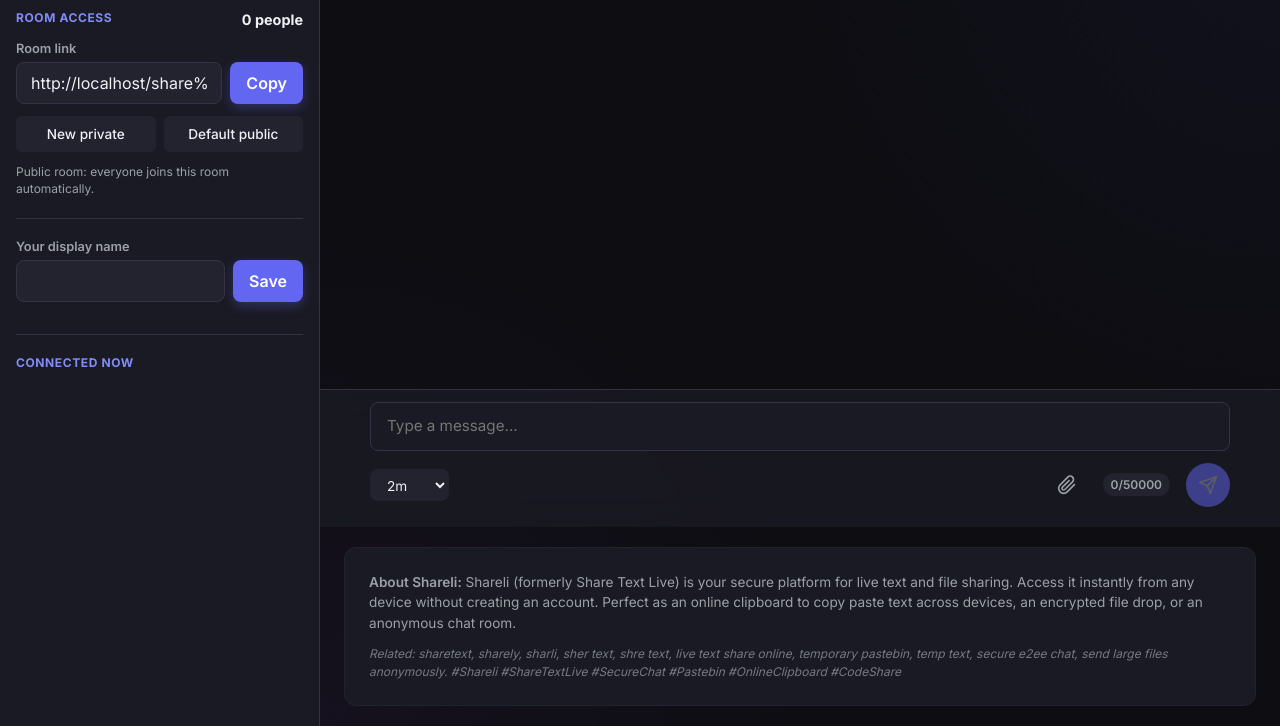
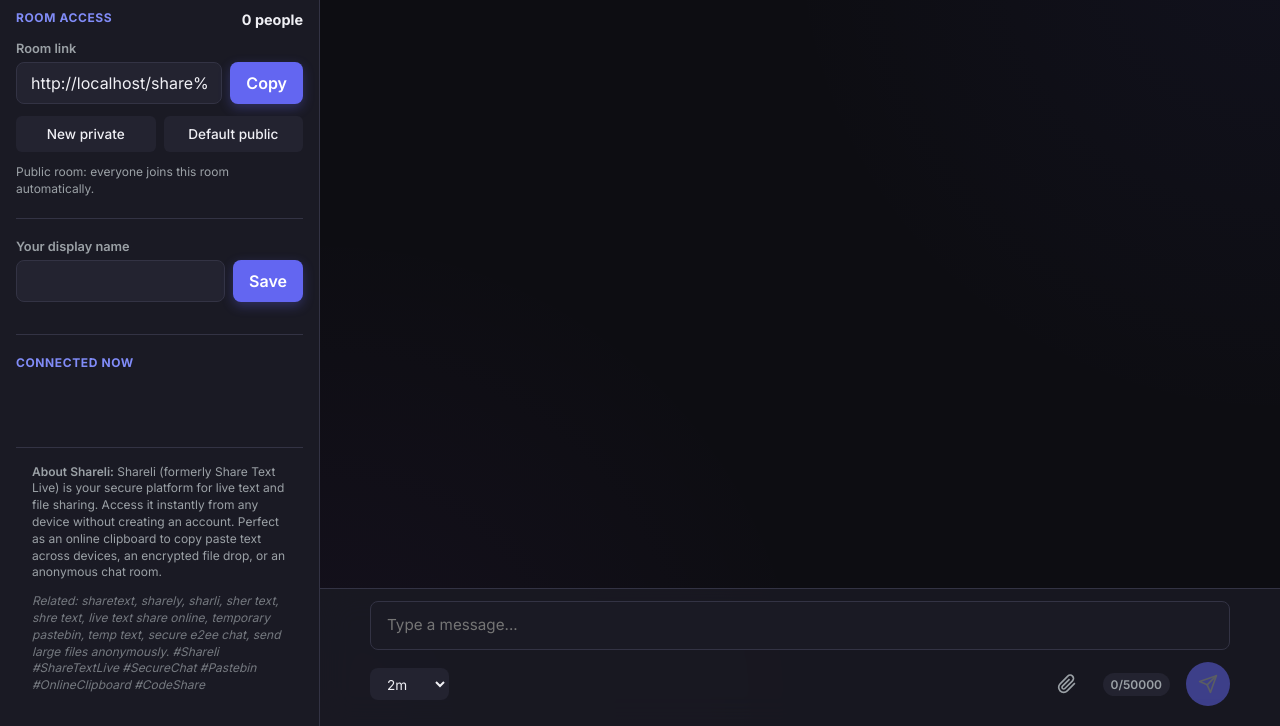
Before and after one commit to hidayashaikh86-tech/livetext, a website: page share text live/public/index.html in a window 1280 px wide. Shown: the part 74-800 px from the top of the page. Drawn offline with nearby package versions, Linux system fonts and the light colour scheme.

Commit message:
Add files via upload

```diff
--- a/share text live/public/index.html
+++ b/share text live/public/index.html
@@ -109,6 +109,16 @@
           <p class="eyebrow">Connected now</p>
         </div>
         <div id="people-list" class="people-list"></div>
+
+        <!-- Footer / SEO text -->
+        <div class="sidebar-footer">
+          <p>
+            <strong>About Shareli:</strong> Shareli (formerly Share Text Live) is your secure platform for live text and file sharing. Access it instantly from any device without creating an account. Perfect as an online clipboard to copy paste text across devices, an encrypted file drop, or an anonymous chat room.
+          </p>
+          <p class="seo-tags">
+            <em>Related: sharetext, sharely, sharli, sher text, shre text, live text share online, temporary pastebin, temp text, secure e2ee chat, send large files anonymously. #Shareli #ShareTextLive #SecureChat #Pastebin #OnlineClipboard #CodeShare</em>
+          </p>
+        </div>
       </aside>
 
       <!-- Main Workspace -->
@@ -225,15 +235,6 @@
              </div>
           </form>
         </section>
-        <!-- Footer / SEO text -->
-        <div class="workspace-footer">
-          <p>
-            <strong>About Shareli:</strong> Shareli (formerly Share Text Live) is your secure platform for live text and file sharing. Access it instantly from any device without creating an account. Perfect as an online clipboard to copy paste text across devices, an encrypted file drop, or an anonymous chat room.
-          </p>
-          <p class="seo-tags">
-            <em>Related: sharetext, sharely, sharli, sher text, shre text, live text share online, temporary pastebin, temp text, secure e2ee chat, send large files anonymously. #Shareli #ShareTextLive #SecureChat #Pastebin #OnlineClipboard #CodeShare</em>
-          </p>
-        </div>
       </section>
     </main>
 
--- a/share text live/public/styles.css
+++ b/share text live/public/styles.css
@@ -1194,21 +1194,20 @@ textarea {
 }
 
 /* SEO Footer */
-.workspace-footer {
-  margin: 20px 24px;
-  padding: 24px;
+.sidebar-footer {
+  margin-top: auto;
+  padding: 16px;
   background-color: var(--surface);
-  border: 1px solid var(--surface-soft);
-  border-radius: 12px;
+  border-top: 1px solid var(--line);
   color: var(--muted);
-  font-size: 0.85rem;
-  line-height: 1.5;
+  font-size: 0.75rem;
+  line-height: 1.4;
 }
-.workspace-footer strong {
+.sidebar-footer strong {
   color: var(--text);
   font-weight: 600;
 }
-.workspace-footer .seo-tags {
+.sidebar-footer .seo-tags {
   margin-top: 12px;
   font-size: 0.75rem;
   color: var(--muted);
```
